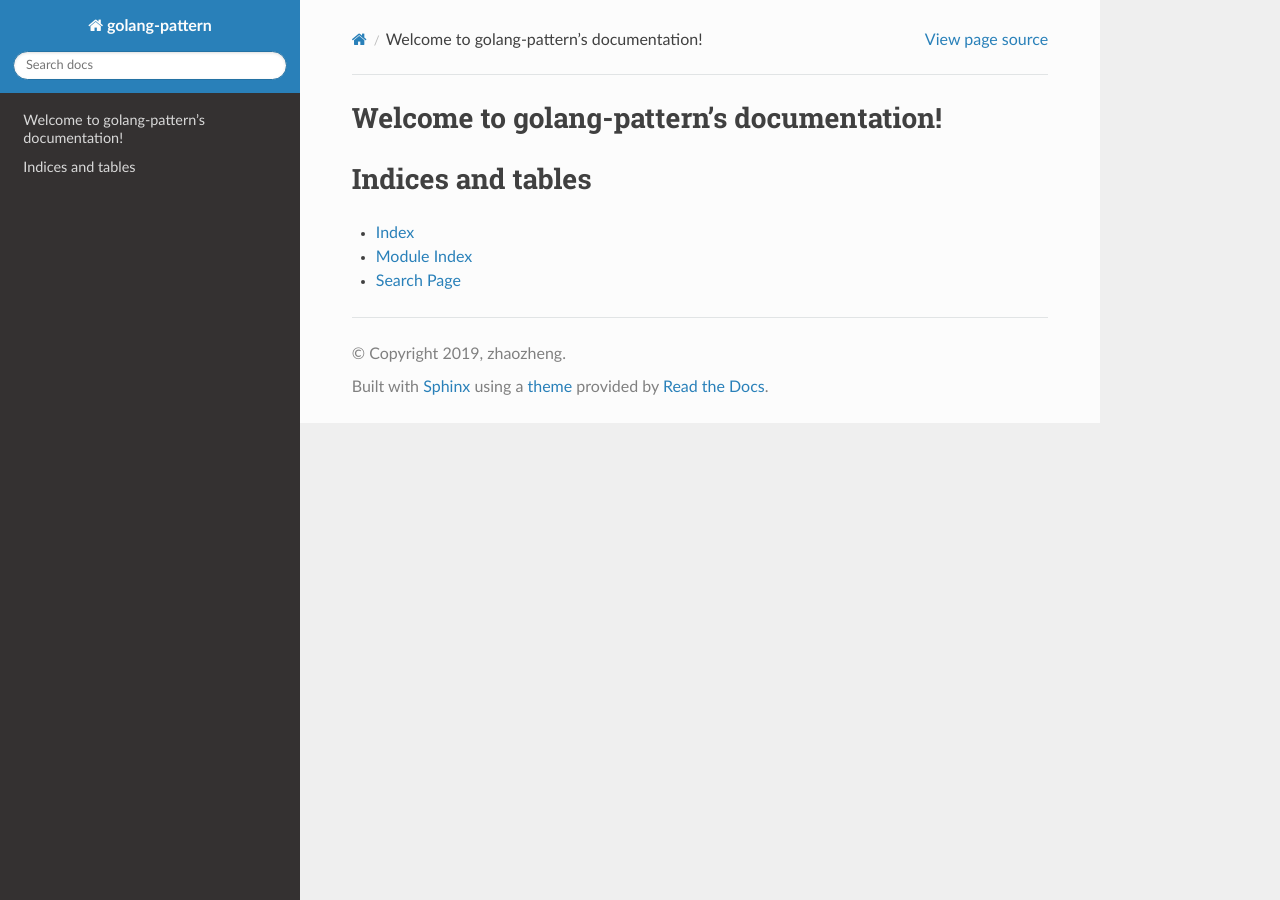
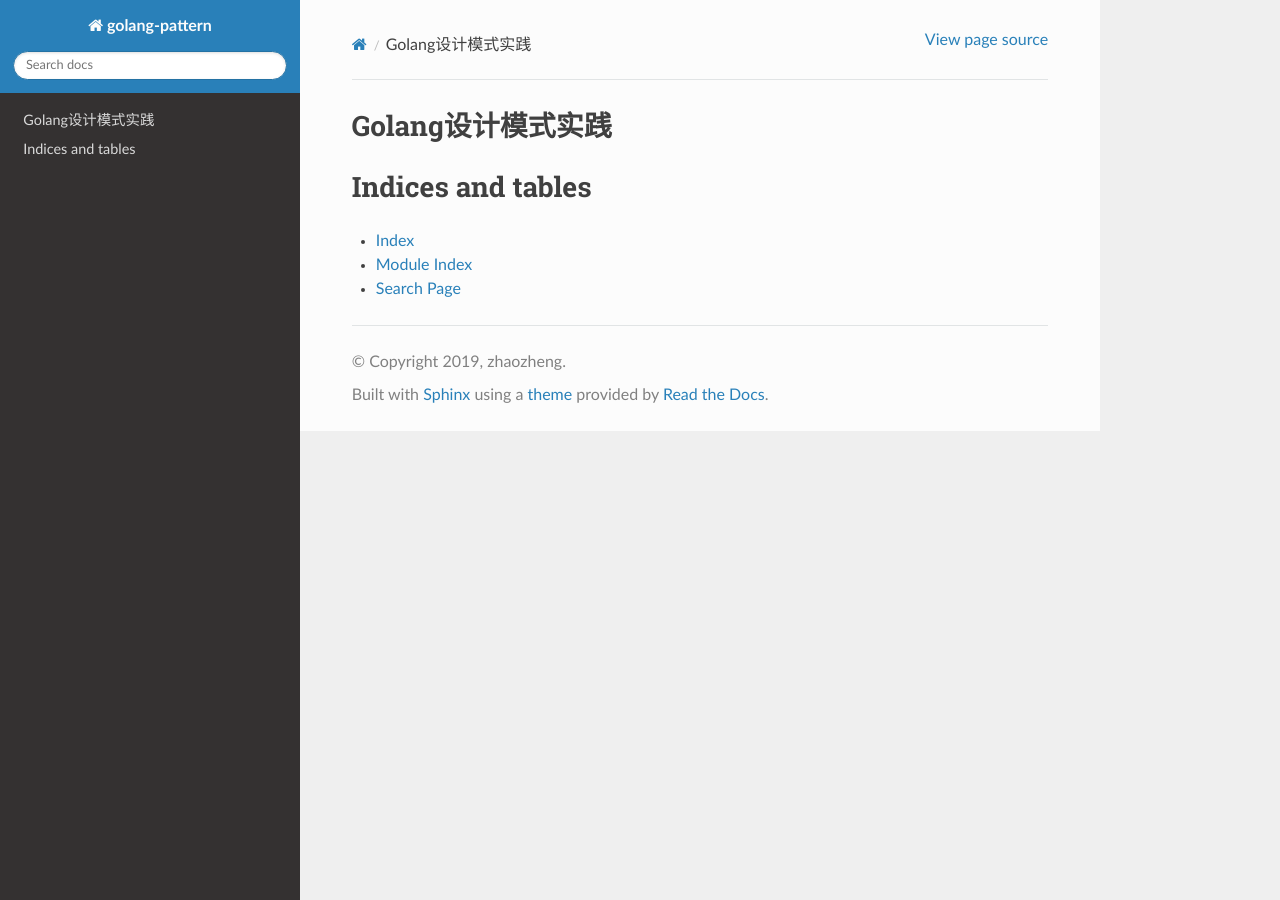
Before and after one commit to Diorzz/golang-pattern, a Sphinx documentation site: the page built from source/index.rst, in a window 1280 px wide. Built offline with Sphinx 7.4.7 and the Read the Docs theme 2.0.0, drawn with Linux system fonts in a browser that asks for light colours.

Commit message:
Test chinese.

```diff
--- a/source/index.rst
+++ b/source/index.rst
@@ -3,7 +3,7 @@
    You can adapt this file completely to your liking, but it should at least
    contain the root `toctree` directive.
 
-Welcome to golang-pattern's documentation!
+Golang设计模式实践
 ==========================================
 
 .. toctree::
```
